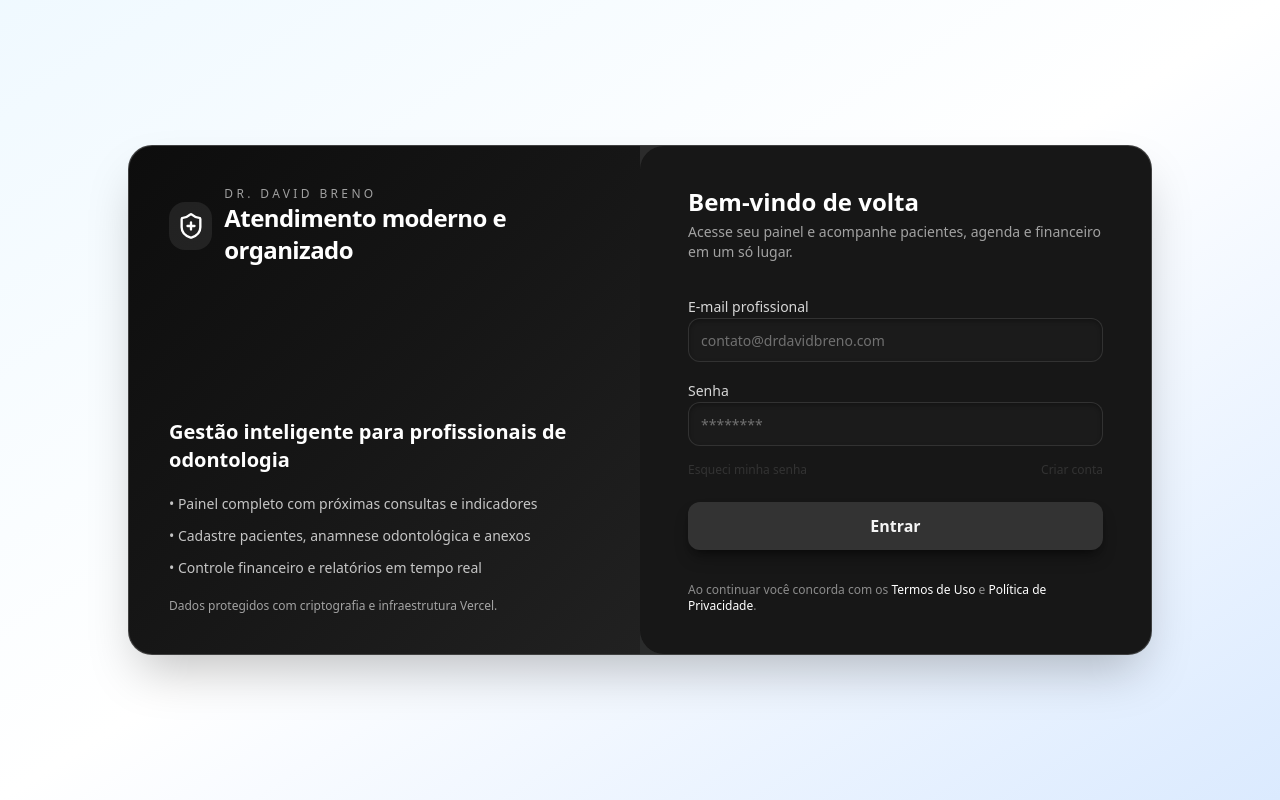
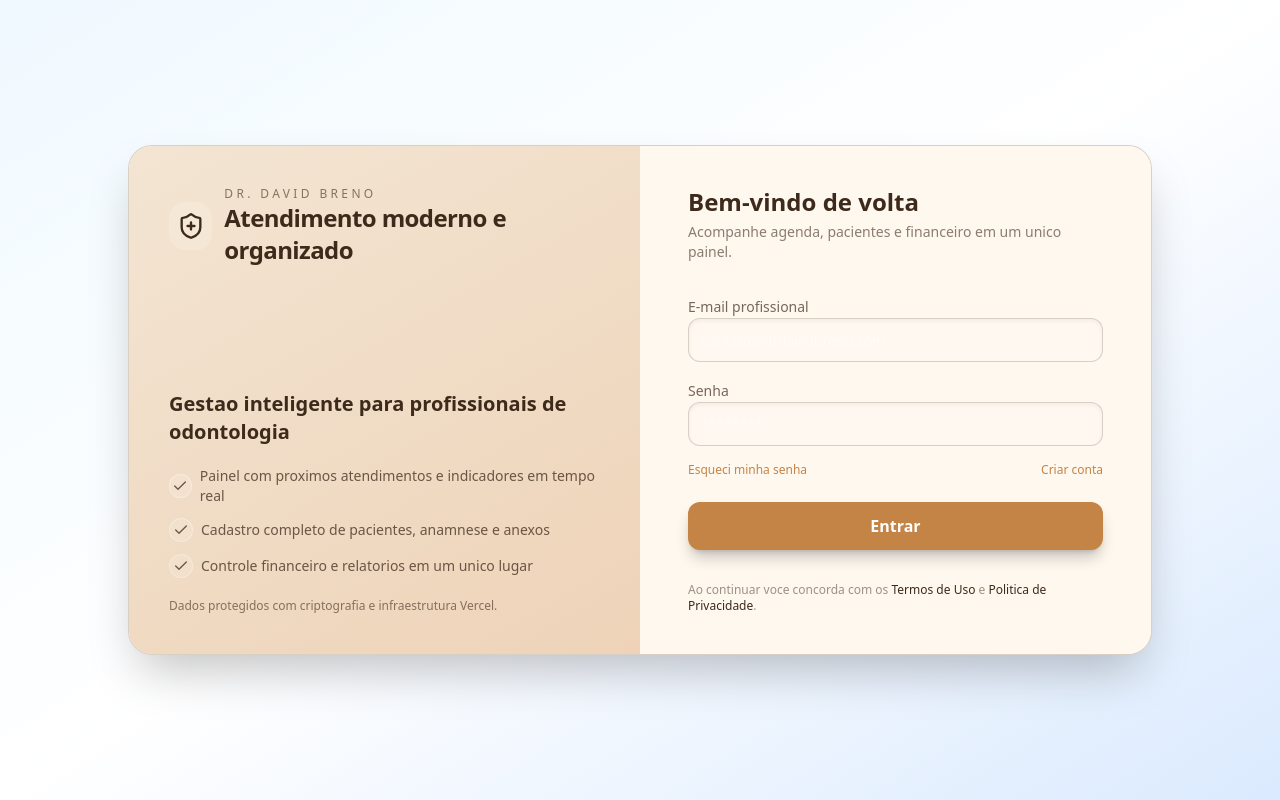
Before and after one commit to davidbreno/dr-david-plataforma-pac, a Next.js app: page /login in a window 1280 px wide. Built offline with nearby package versions, Linux system fonts and the light colour scheme.

Commit message:
feat: implementar tema claro e escuro com persistência no armazenamento local

```diff
--- a/app/(app)/inventory/layout.tsx
+++ b/app/(app)/inventory/layout.tsx
@@ -19,7 +19,7 @@ export default function InventoryLayout({ children }: InventoryLayoutProps) {
 
   return (
     <div className="flex flex-col gap-6">
-      <header className="rounded-3xl border border-white/10 bg-[#1c1c1c] px-6 py-4 shadow-[0_10px_30px_rgba(0,0,0,0.4)]">
+      <header className="rounded-3xl border border-white/20 bg-white/95 px-6 py-4 shadow-[0_10px_30px_rgba(13,15,14,0.12)]">
         <div className="flex flex-col gap-2">
           <h1 className="text-2xl font-semibold text-white">Controle de Estoque</h1>
           <p className="text-sm text-white/60">
@@ -35,8 +35,8 @@ export default function InventoryLayout({ children }: InventoryLayoutProps) {
                 href={section.href}
                 className={`rounded-xl px-4 py-2 text-sm font-semibold transition ${
                   active
-                    ? "bg-[#c97c02] text-white"
-                    : "bg-[#e67c27] text-white/70 hover:bg-white/10 hover:text-white"
+                    ? "bg-primary text-[var(--primary-foreground)] shadow-sm"
+                    : "bg-white/20 text-white/70 hover:bg-white/30 hover:text-white"
                 }`}
               >
                 {section.label}
--- a/app/(auth)/login/page.tsx
+++ b/app/(auth)/login/page.tsx
@@ -1,19 +1,30 @@
 import type { Metadata } from "next";
 import { Suspense } from "react";
-import { ShieldPlus } from "lucide-react";
+import { Check, ShieldPlus } from "lucide-react";
 import { LoginForm } from "@/components/auth/login-form";
+
+const benefits = [
+  "Painel com proximos atendimentos e indicadores em tempo real",
+  "Cadastro completo de pacientes, anamnese e anexos",
+  "Controle financeiro e relatorios em um unico lugar",
+];
 
 export const metadata: Metadata = {
   title: "Entrar",
-  description: "Acesse o painel da sua clínica odontológica",
+  description: "Acesse o painel da sua clinica odontologica",
 };
 
 export default function LoginPage() {
   return (
-    <div className="mx-auto flex w-full max-w-5xl rounded-3xl border border-white/10 bg-[#151515]/90 shadow-2xl backdrop-blur">
-      <div className="hidden w-1/2 flex-col justify-between rounded-l-3xl bg-gradient-to-br from-[#0d0d0d] via-[#161616] to-[#212121] p-10 text-white lg:flex">
+    <div className="mx-auto flex w-full max-w-5xl overflow-hidden rounded-3xl border border-white/20 bg-white shadow-2xl backdrop-blur">
+      <div
+        className="hidden w-1/2 flex-col justify-between p-10 text-white lg:flex"
+        style={{
+          background: "linear-gradient(150deg, var(--background-muted) 0%, var(--surface-contrast) 100%)",
+        }}
+      >
         <div className="flex items-center gap-3">
-          <div className="flex h-12 w-12 items-center justify-center rounded-2xl bg-white/10">
+          <div className="flex h-12 w-12 items-center justify-center rounded-2xl bg-white/20">
             <ShieldPlus className="h-7 w-7 text-white" />
           </div>
           <div>
@@ -28,12 +39,17 @@ export default function LoginPage() {
 
         <div className="space-y-5">
           <h3 className="text-xl font-semibold text-white">
-            Gestão inteligente para profissionais de odontologia
+            Gestao inteligente para profissionais de odontologia
           </h3>
           <ul className="space-y-3 text-sm text-white/75">
-            <li>• Painel completo com próximas consultas e indicadores</li>
-            <li>• Cadastre pacientes, anamnese odontológica e anexos</li>
-            <li>• Controle financeiro e relatórios em tempo real</li>
+            {benefits.map((benefit) => (
+              <li key={benefit} className="flex items-center gap-2">
+                <span className="inline-flex h-6 w-6 items-center justify-center rounded-full border border-white/30 bg-white/15">
+                  <Check className="h-4 w-4" />
+                </span>
+                {benefit}
+              </li>
+            ))}
           </ul>
           <p className="text-xs text-white/60">
             Dados protegidos com criptografia e infraestrutura Vercel.
@@ -41,11 +57,11 @@ export default function LoginPage() {
         </div>
       </div>
 
-      <div className="flex w-full flex-col gap-8 rounded-3xl bg-[#151515]/90 px-8 py-10 text-white sm:px-12 lg:w-1/2">
+      <div className="flex w-full flex-col gap-8 bg-white/95 px-8 py-10 text-white sm:px-12 lg:w-1/2">
         <div>
           <h1 className="text-2xl font-bold text-white">Bem-vindo de volta</h1>
           <p className="mt-1 text-sm text-white/60">
-            Acesse seu painel e acompanhe pacientes, agenda e financeiro em um só lugar.
+            Acompanhe agenda, pacientes e financeiro em um unico painel.
           </p>
         </div>
 
@@ -54,13 +70,13 @@ export default function LoginPage() {
         </Suspense>
 
         <p className="text-xs text-white/50">
-          Ao continuar você concorda com os{" "}
+          Ao continuar voce concorda com os{" "}
           <a href="/terms" className="font-medium text-white hover:underline">
             Termos de Uso
           </a>{" "}
           e{" "}
           <a href="/privacy" className="font-medium text-white hover:underline">
-            Política de Privacidade
+            Politica de Privacidade
           </a>
           .
         </p>
--- a/app/globals.css
+++ b/app/globals.css
@@ -1,21 +1,47 @@
 @import "tailwindcss";
 
 :root {
-  /* Paleta monocromática (preto, cinza, cinza claro) */
-  --background: #000000;
-  --background-gradient: linear-gradient(125deg, #03030e 0%, #000000 55%, #03030e 100%);
-  --foreground: #f2f2f2;
-  --surface: #180505;
-  --surface-muted: #383838;
-  --primary: #333333;
-  --primary-foreground: #f5f5f5;
-  --accent: #4a4a4a;
-  --muted: #9a9a9a;
-  --success: #6f6f6f;
-  --warning: #888888;
-  --danger: #a6a6a6;
-  --border: #2a2a2a;
+  color-scheme: light;
+  --background: #f9f4ed;
+  --background-gradient: linear-gradient(135deg, #fdf8f1 0%, #f3e5d3 100%);
+  --background-muted: #f3e5d3;
+  --foreground: #3d2a1b;
+  --surface: #fff8f0;
+  --surface-muted: #f1dec6;
+  --surface-contrast: #eed3b8;
+  --primary: #c48445;
+  --primary-foreground: #ffffff;
+  --accent: #a36a3c;
+  --muted: #8a735d;
+  --success: #4fb48c;
+  --warning: #d9913b;
+  --danger: #d1604d;
+  --border: #e4d3ba;
+  --foreground-rgb: 61 42 27;
+  --surface-rgb: 255 248 240;
+  --primary-rgb: 196 132 69;
+}
+
+[data-theme="dark"] {
   color-scheme: dark;
+  --background: #090f0e;
+  --background-gradient: linear-gradient(135deg, #0d1513 0%, #050706 100%);
+  --background-muted: #0d1513;
+  --foreground: #f4fbf7;
+  --surface: #111816;
+  --surface-muted: #19221f;
+  --surface-contrast: #1f2b27;
+  --primary: #2dd4a3;
+  --primary-foreground: #051f17;
+  --accent: #3be7b2;
+  --muted: #98a7a1;
+  --success: #34d399;
+  --warning: #f6c344;
+  --danger: #f87171;
+  --border: #23302c;
+  --foreground-rgb: 244 251 247;
+  --surface-rgb: 17 24 22;
+  --primary-rgb: 45 212 163;
 }
 
 @theme inline {
@@ -42,15 +68,23 @@ body {
 
 @layer base {
   .bg-white {
-    background-color: var(--surface) !important;
+    background-color: rgb(var(--surface-rgb) / 1) !important;
+  }
+
+  .bg-white\/95 {
+    background-color: rgb(var(--surface-rgb) / 0.95) !important;
   }
 
   .bg-white\/90 {
-    background-color: rgba(24, 24, 24, 0.9) !important;
+    background-color: rgb(var(--surface-rgb) / 0.9) !important;
+  }
+
+  .bg-white\/20 {
+    background-color: rgb(var(--surface-rgb) / 0.2) !important;
   }
 
   .bg-white\/10 {
-    background-color: rgba(255, 255, 255, 0.08) !important;
+    background-color: rgb(var(--surface-rgb) / 0.1) !important;
   }
 
   .bg-surface {
@@ -64,36 +98,83 @@ body {
   .border-slate-100,
   .border-slate-200,
   .border-slate-300,
-  .border-slate-400 {
+  .border-slate-400,
+  .border-white {
     border-color: var(--border) !important;
   }
 
+  .border-white\/10 {
+    border-color: rgb(var(--foreground-rgb) / 0.1) !important;
+  }
+
+  .border-white\/20 {
+    border-color: rgb(var(--foreground-rgb) / 0.2) !important;
+  }
+
+  .border-white\/40 {
+    border-color: rgb(var(--foreground-rgb) / 0.4) !important;
+  }
+
   .text-slate-900,
-  .text-slate-800 {
+  .text-slate-800,
+  .text-white {
     color: var(--foreground) !important;
   }
 
   .text-slate-700,
-  .text-slate-600 {
-    color: #d7d7d7 !important;
+  .text-slate-600,
+  .text-white\/70 {
+    color: rgb(var(--foreground-rgb) / 0.7) !important;
   }
 
+  .text-white\/75 {
+    color: rgb(var(--foreground-rgb) / 0.75) !important;
+  }
+
+  .text-white\/60 {
+    color: rgb(var(--foreground-rgb) / 0.6) !important;
+  }
+
+  .text-white\/55 {
+    color: rgb(var(--foreground-rgb) / 0.55) !important;
+  }
+
+  .text-white\/50,
   .text-slate-500,
   .text-slate-400 {
+    color: rgb(var(--foreground-rgb) / 0.5) !important;
+  }
+
+  .text-white\/40 {
+    color: rgb(var(--foreground-rgb) / 0.4) !important;
+  }
+
+  .text-white\/30,
+  .text-slate-300,
+  .text-slate-200 {
+    color: rgb(var(--foreground-rgb) / 0.3) !important;
+  }
+
+  .bg-[#0d0d0d],
+  .bg-[#151515],
+  .bg-[#161616],
+  .bg-[#1b1b1b],
+  .bg-[#1f1f1f],
+  .bg-[#212121] {
+    background-color: var(--surface-muted) !important;
+  }
+
+  .text-[#787878],
+  .text-[#7fb3c9] {
     color: var(--muted) !important;
   }
 
-  .text-slate-300,
-  .text-slate-200 {
-    color: rgba(242, 242, 242, 0.7) !important;
-  }
-
   .shadow-sm {
-    --tw-shadow-color: rgba(5, 5, 5, 0.35);
+    --tw-shadow-color: rgba(12, 15, 14, 0.16);
   }
 
   .shadow-lg {
-    --tw-shadow-color: rgba(0, 0, 0, 0.5);
+    --tw-shadow-color: rgba(12, 15, 14, 0.22);
   }
 }
 
@@ -107,6 +188,6 @@ body {
 }
 
 ::-webkit-scrollbar-thumb {
-  background-color: rgba(107, 105, 105, 0.904);
+  background-color: rgba(128, 120, 112, 0.55);
   border-radius: 9999px;
 }
--- a/app/layout.tsx
+++ b/app/layout.tsx
@@ -29,8 +29,9 @@ export default function RootLayout({
   children: React.ReactNode;
 }>) {
   return (
-    <html lang="pt-BR">
+    <html lang="pt-BR" data-theme="light">
       <body
+        suppressHydrationWarning
         className={`${geistSans.variable} ${geistMono.variable} min-h-screen bg-background text-foreground antialiased`}
       >
         <AppProvider>{children}</AppProvider>
--- a/src/components/layout/topbar.tsx
+++ b/src/components/layout/topbar.tsx
@@ -1,9 +1,10 @@
 "use client";
 
-import { Bell, CalendarPlus, Search, Sparkles } from "lucide-react";
+import { Bell, CalendarPlus, Moon, Search, Sparkles, Sun } from "lucide-react";
 import { useRouter } from "next/navigation";
 import { useState } from "react";
 import { cn } from "@/lib/utils";
+import { useTheme } from "@/components/providers/theme-provider";
 
 type TopbarProps = {
   user?:
@@ -17,6 +18,7 @@ type TopbarProps = {
 export function Topbar({ user }: TopbarProps) {
   const router = useRouter();
   const [query, setQuery] = useState("");
+  const { theme, toggleTheme } = useTheme();
 
   function handleSubmit(event: React.FormEvent<HTMLFormElement>) {
     event.preventDefault();
@@ -25,10 +27,14 @@ export function Topbar({ user }: TopbarProps) {
     router.push(`/search?term=${encodeURIComponent(trimmed)}`);
   }
 
+  const ThemeIcon = theme === "dark" ? Sun : Moon;
+  const themeLabel =
+    theme === "dark" ? "Ativar tema claro" : "Ativar tema escuro";
+
   return (
-    <header className="sticky top-0 z-40 flex h-20 items-center justify-between border-b border-white/10 bg-[#161616]/95 px-4 pr-6 shadow-lg backdrop-blur lg:px-8">
-      <div>
-        <p className="text-xs font-medium uppercase tracking-[0.26em] text-primary">
+    <header className="sticky top-0 z-40 flex h-20 items-center justify-between border-b border-white/20 bg-white/95 px-4 pr-6 shadow-lg backdrop-blur lg:px-8">
+      <div className="flex flex-col gap-1">
+        <p className="text-xs font-medium uppercase tracking-[0.26em] text-accent">
           Seja Bem Vindo
         </p>
         <div className="flex items-center gap-2">
@@ -41,19 +47,19 @@ export function Topbar({ user }: TopbarProps) {
       <div className="flex flex-1 items-center justify-end gap-4 pl-6">
         <form
           onSubmit={handleSubmit}
-          className="hidden max-w-xl flex-1 items-center gap-3 rounded-xl border border-white/10 bg-[#1f1f1f] px-4 py-2 shadow-lg focus-within:border-primary/60 focus-within:ring-2 focus-within:ring-primary/20 lg:flex"
+          className="hidden max-w-xl flex-1 items-center gap-3 rounded-xl border border-white/20 bg-white/90 px-4 py-2 shadow-lg backdrop-blur focus-within:border-primary/60 focus-within:ring-2 focus-within:ring-primary/20 lg:flex"
         >
-          <Search className="h-4 w-4 text-white/50" />
+          <Search className="h-4 w-4 text-white/60" />
           <input
             value={query}
             onChange={(event) => setQuery(event.target.value)}
             placeholder="Buscar pacientes, agendamentos ou arquivos..."
-            className="flex-1 bg-transparent text-sm text-white placeholder:text-[#787878] outline-none"
+            className="flex-1 bg-transparent text-sm text-white placeholder:text-white/40 outline-none"
           />
           <button
             type="submit"
             className={cn(
-              "inline-flex items-center gap-1 rounded-lg bg-primary px-3 py-1 text-xs font-semibold text-[var(--primary-foreground)] transition hover:bg-[#404040]",
+              "inline-flex items-center gap-1 rounded-lg bg-primary px-3 py-1 text-xs font-semibold text-[var(--primary-foreground)] transition hover:bg-primary/90",
             )}
           >
             <Sparkles className="h-3.5 w-3.5" />
@@ -64,7 +70,7 @@ export function Topbar({ user }: TopbarProps) {
       <button
         type="button"
         onClick={() => router.push("/schedule/new")}
-        className="inline-flex items-center gap-2 rounded-xl bg-primary px-4 py-2 text-sm font-semibold text-[var(--primary-foreground)] shadow-lg shadow-black/40 transition hover:bg-[#404040]"
+        className="inline-flex items-center gap-2 rounded-xl bg-primary px-4 py-2 text-sm font-semibold text-[var(--primary-foreground)] shadow-lg transition hover:bg-primary/90"
       >
         <CalendarPlus className="h-4 w-4" />
         Nova sessao
@@ -72,10 +78,21 @@ export function Topbar({ user }: TopbarProps) {
 
       <button
         type="button"
-        className="relative inline-flex h-11 w-11 items-center justify-center rounded-full border border-white/10 bg-[#1f1f1f] text-white/60 shadow-lg transition hover:border-primary/60 hover:text-white"
+        onClick={toggleTheme}
+        className="inline-flex h-11 w-11 items-center justify-center rounded-full border border-white/20 bg-white/90 text-white/60 shadow-lg transition hover:border-primary/60 hover:text-white"
+        aria-label={themeLabel}
+        title={themeLabel}
+      >
+        <ThemeIcon className="h-5 w-5" />
+        <span className="sr-only">{themeLabel}</span>
+      </button>
+
+      <button
+        type="button"
+        className="relative inline-flex h-11 w-11 items-center justify-center rounded-full border border-white/20 bg-white/90 text-white/60 shadow-lg transition hover:border-primary/60 hover:text-white"
       >
         <Bell className="h-5 w-5" />
-        <span className="absolute right-2 top-2 inline-flex h-2.5 w-2.5 rounded-full bg-danger" />
+        <span className="absolute right-1.5 top-1.5 inline-flex h-2.5 w-2.5 rounded-full bg-danger" />
       </button>
       </div>
     </header>
--- a/src/components/providers/app-provider.tsx
+++ b/src/components/providers/app-provider.tsx
@@ -7,6 +7,7 @@ import {
   QueryClientProvider,
 } from "@tanstack/react-query";
 import { ReactQueryDevtools } from "@tanstack/react-query-devtools";
+import { ThemeProvider } from "./theme-provider";
 
 type AppProviderProps = {
   children: ReactNode;
@@ -25,11 +26,13 @@ export function AppProvider({ children }: AppProviderProps) {
   );
 
   return (
+    <ThemeProvider>
       <SessionProvider>
         <QueryClientProvider client={queryClient}>
           {children}
           <ReactQueryDevtools initialIsOpen={false} />
         </QueryClientProvider>
       </SessionProvider>
+    </ThemeProvider>
   );
 }
--- /dev/null
+++ b/src/components/providers/theme-provider.tsx
@@ -0,0 +1,75 @@
+"use client";
+
+import { createContext, useContext, useEffect, useMemo, useState } from "react";
+
+type Theme = "light" | "dark";
+
+type ThemeContextValue = {
+  theme: Theme;
+  setTheme: (theme: Theme) => void;
+  toggleTheme: () => void;
+};
+
+const ThemeContext = createContext<ThemeContextValue | null>(null);
+const STORAGE_KEY = "odonto-manager-theme";
+
+function getInitialTheme(): Theme {
+  if (typeof window === "undefined") {
+    return "light";
+  }
+
+  const stored = window.localStorage.getItem(STORAGE_KEY);
+  if (stored === "light" || stored === "dark") {
+    return stored;
+  }
+
+  const prefersDark = window.matchMedia("(prefers-color-scheme: dark)").matches;
+  return prefersDark ? "dark" : "light";
+}
+
+export function ThemeProvider({ children }: { children: React.ReactNode }) {
+  const [theme, setThemeState] = useState<Theme>(() => getInitialTheme());
+
+  useEffect(() => {
+    const root = document.documentElement;
+    root.setAttribute("data-theme", theme);
+    root.style.setProperty("color-scheme", theme === "dark" ? "dark" : "light");
+    window.localStorage.setItem(STORAGE_KEY, theme);
+  }, [theme]);
+
+  useEffect(() => {
+    const mediaQuery = window.matchMedia("(prefers-color-scheme: dark)");
+    const handler = (event: MediaQueryListEvent) => {
+      setThemeState((prev) => {
+        const stored = window.localStorage.getItem(STORAGE_KEY);
+        if (stored === "light" || stored === "dark") {
+          return stored;
+        }
+        return event.matches ? "dark" : "light";
+      });
+    };
+
+    mediaQuery.addEventListener("change", handler);
+    return () => mediaQuery.removeEventListener("change", handler);
+  }, []);
+
+  const value = useMemo<ThemeContextValue>(
+    () => ({
+      theme,
+      setTheme: (next) => setThemeState(next),
+      toggleTheme: () =>
+        setThemeState((current) => (current === "dark" ? "light" : "dark")),
+    }),
+    [theme],
+  );
+
+  return <ThemeContext.Provider value={value}>{children}</ThemeContext.Provider>;
+}
+
+export function useTheme() {
+  const context = useContext(ThemeContext);
+  if (!context) {
+    throw new Error("useTheme must be used within ThemeProvider");
+  }
+  return context;
+}
--- a/src/components/ui/button.tsx
+++ b/src/components/ui/button.tsx
@@ -9,15 +9,15 @@ const buttonVariants = cva(
     variants: {
       variant: {
         primary:
-          "bg-primary text-[var(--primary-foreground)] shadow-lg shadow-black/40 hover:bg-[#404040] focus-visible:ring-[#5a5a5a] focus-visible:ring-offset-transparent",
+          "bg-primary text-[var(--primary-foreground)] shadow-lg hover:bg-primary/90 focus-visible:ring-primary/40",
         secondary:
-          "bg-surface-muted text-white border border-white/10 hover:border-white/20 hover:bg-surface",
+          "border border-white/20 bg-surface-muted text-white hover:border-white/30 hover:bg-surface",
         ghost:
-          "bg-transparent text-[#7fb3c9] hover:bg-white/10 hover:text-white",
+          "bg-transparent text-accent hover:bg-white/10 hover:text-white",
         destructive:
           "bg-danger text-white shadow-sm hover:bg-danger/90 focus-visible:ring-danger/40",
         outline:
-          "border border-white/20 bg-transparent text-white hover:bg-white/10",
+          "border border-white/30 bg-transparent text-white hover:bg-white/10",
       },
       size: {
         sm: "h-9 px-3",
--- a/src/components/ui/input.tsx
+++ b/src/components/ui/input.tsx
@@ -9,7 +9,7 @@ export const Input = React.forwardRef<HTMLInputElement, InputProps>(
       <input
         type={type}
         className={cn(
-          "h-11 w-full rounded-xl border border-white/10 bg-[#1b1b1b] px-3 text-sm text-white shadow-inner shadow-black/30 transition placeholder:text-[#707070] focus:border-primary/60 focus:outline-none focus:ring-2 focus:ring-primary/25 disabled:cursor-not-allowed disabled:bg-[#121212]",
+          "h-11 w-full rounded-xl border border-white/20 bg-white px-3 text-sm text-white shadow-inner transition placeholder:text-white/40 focus:border-primary/60 focus:outline-none focus:ring-2 focus:ring-primary/25 disabled:cursor-not-allowed disabled:bg-white/80",
           className,
         )}
         ref={ref}
--- a/src/components/ui/textarea.tsx
+++ b/src/components/ui/textarea.tsx
@@ -8,7 +8,7 @@ export const Textarea = React.forwardRef<HTMLTextAreaElement, TextareaProps>(
     return (
       <textarea
         className={cn(
-          "w-full rounded-xl border border-white/10 bg-[#1b1b1b] px-3 py-2 text-sm text-white shadow-inner shadow-black/30 transition placeholder:text-[#707070] focus:border-primary/60 focus:outline-none focus:ring-2 focus:ring-primary/25 disabled:cursor-not-allowed disabled:bg-[#121212]",
+          "w-full rounded-xl border border-white/20 bg-white px-3 py-2 text-sm text-white shadow-inner transition placeholder:text-white/40 focus:border-primary/60 focus:outline-none focus:ring-2 focus:ring-primary/25 disabled:cursor-not-allowed disabled:bg-white/80",
           className,
         )}
         ref={ref}
```
Also changed, not shown: src/components/layout/sidebar.tsx (+6 -6 lines). Lines whose indentation alone changed are shown as unchanged.
